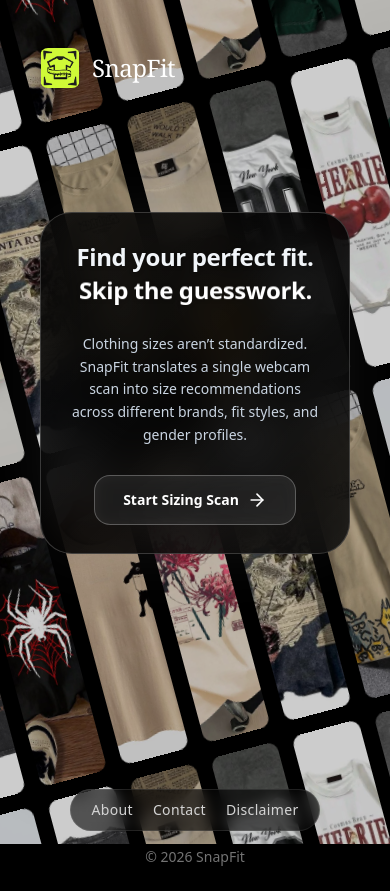
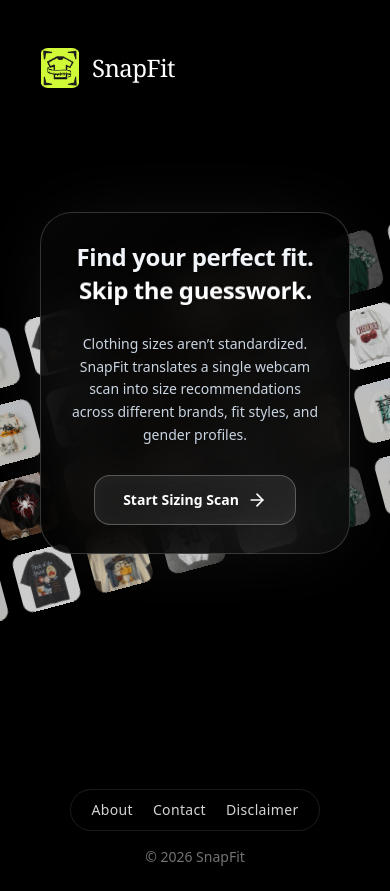
Before and after one commit to Samyuktha-21/SnapFit, a React (Vite) app in the folder Snapfit-UI/: page / in a window 390 px wide. Built offline with nearby package versions, Linux system fonts and the light colour scheme; a web font is replaced by a local one.

Commit message:
ui: make background grid items perfectly square instead of stretched rectangles

```diff
--- a/Snapfit-UI/src/components/GridMotion.tsx
+++ b/Snapfit-UI/src/components/GridMotion.tsx
@@ -79,11 +79,11 @@ const GridMotion: FC<GridMotionProps> = ({ items = [], gradientColor = 'black' }
         }}
       >
         <div className="absolute inset-0 pointer-events-none z-[4] bg-[length:250px]"></div>
-        <div className="gap-4 flex-none relative w-[450vw] h-[150vh] grid grid-rows-4 grid-cols-1 rotate-[-15deg] origin-center z-[2]">
+        <div className="gap-4 flex-none relative w-[400vw] md:w-[450vw] grid grid-rows-4 grid-cols-1 rotate-[-15deg] origin-center z-[2]">
           {Array.from({ length: 4 }, (_, rowIndex) => (
             <div
               key={rowIndex}
-              className="grid gap-4 w-full h-full"
+              className="grid gap-4 w-full"
               style={{ gridTemplateColumns: 'repeat(21, 1fr)', willChange: 'transform' }}
               ref={el => {
                 if (el) rowRefs.current[rowIndex] = el;
@@ -92,8 +92,8 @@ const GridMotion: FC<GridMotionProps> = ({ items = [], gradientColor = 'black' }
               {Array.from({ length: 21 }, (_, itemIndex) => {
                 const content = combinedItems[rowIndex * 7 + (itemIndex % 7)];
                 return (
-                  <div key={itemIndex} className="relative">
-                    <div className="relative w-full h-full overflow-hidden rounded-[10px] bg-[#111] flex items-center justify-center text-white text-[1.5rem]">
+                  <div key={itemIndex} className="relative w-full aspect-square">
+                    <div className="absolute inset-0 overflow-hidden rounded-[10px] bg-[#111] flex items-center justify-center text-white text-[1.5rem]">
                       {typeof content === 'string' && (content.startsWith('http') || content.startsWith('/') || content.match(/\.(jpeg|jpg|gif|png|webp)$/i)) ? (
                         <div
                           className="w-full h-full bg-cover bg-center absolute top-0 left-0"
```
